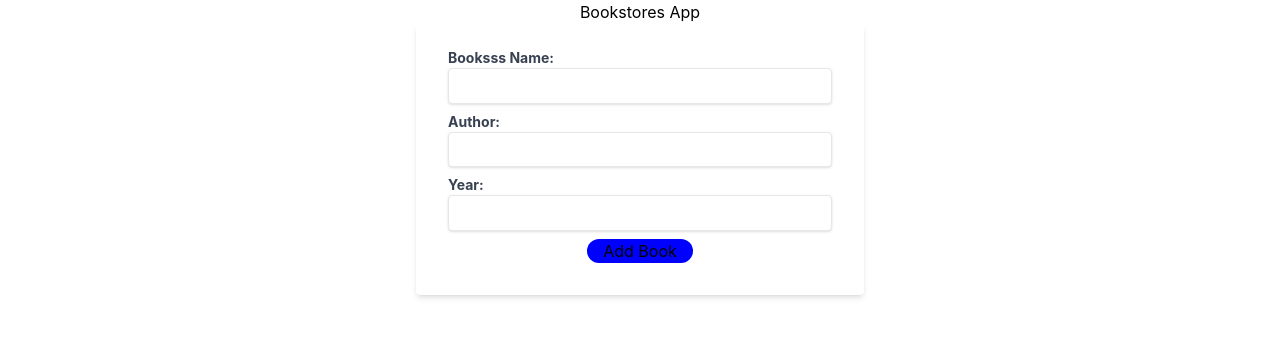
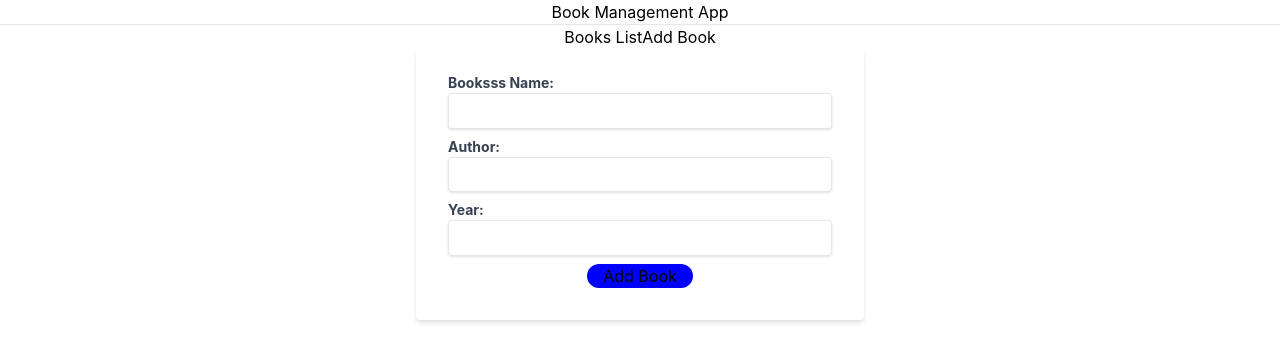
Before and after one commit to musaa99/Bookstore-app, a Next.js app: page / in a window 1280 px wide. Shown: the top 362 px of the page. Built offline with nearby package versions, Linux system fonts and the light colour scheme.

Commit message:
added RTK and modify css

```diff
--- a/package.json
+++ b/package.json
@@ -9,9 +9,11 @@
     "lint": "next lint"
   },
   "dependencies": {
+    "@reduxjs/toolkit": "^1.9.5",
     "next": "13.4.13",
     "react": "18.2.0",
-    "react-dom": "18.2.0"
+    "react-dom": "18.2.0",
+    "react-redux": "^8.1.2"
   },
   "devDependencies": {
     "autoprefixer": "^10.4.14",
--- a/pages/BookStore.jsx
+++ b/pages/BookStore.jsx
@@ -2,6 +2,7 @@
 import React, { useState } from 'react';
 import BookForm from './component/BookForm';
 import BookList from './component/BookList';
+import Header from './header';
 
 
 const BookstoreApp = () => {
@@ -19,7 +20,7 @@ const BookstoreApp = () => {
 
   return (
     <div className=''>
-      <h1 className='text-center'>Bookstores App</h1>
+      <Header/>
       <BookForm addBook={addBook} />
       <BookList books={books} deleteBook={deleteBook} />
     </div>
--- a/pages/_app.js
+++ b/pages/_app.js
@@ -1,7 +1,13 @@
-import '../styles/globals.css'
+import { Provider } from 'react-redux';
+import store from './redux/store';
+import '../styles/globals.css';
 
 function MyApp({ Component, pageProps }) {
-  return <Component {...pageProps} />
+  return (
+    <Provider store={store}>
+      <Component {...pageProps} />
+    </Provider>
+  );
 }
 
-export default MyApp
+export default MyApp;
--- /dev/null
+++ b/pages/header.jsx
@@ -0,0 +1,21 @@
+import React from 'react';
+// import { NavLink } from 'react-router-dom';
+
+const Header = () => {
+  return (
+    <header className='text-center'>
+      <h1>Book Management App</h1>
+      <hr />
+      <div className="flex justify-center items-center">
+        <div to="/" className="link" activeClassName="active" exact>
+          Books List
+        </div>
+        <div to="/add" className="link" activeClassName="active">
+          Add Book
+        </div>
+      </div>
+    </header>
+  );
+};
+
+export default Header;
--- a/pages/index.js
+++ b/pages/index.js
@@ -7,7 +7,7 @@ export default function Home() {
 
 
 	return (
-		<div className='m-auto'>
+		<div className='m-auto '>
 
 			<BookstoreApp/>
 		</div>
--- /dev/null
+++ b/pages/redux/store.jsx
@@ -0,0 +1,10 @@
+import { configureStore } from '@reduxjs/toolkit';
+ import tasksReducer from './tasksSlice';
+
+const store = configureStore({
+  reducer: {
+    tasks: tasksReducer,
+  },
+});
+
+export default store;
--- /dev/null
+++ b/pages/redux/tasksSlice.jsx
@@ -0,0 +1,26 @@
+import { createSlice } from '@reduxjs/toolkit';
+
+const initialState = [];
+
+const tasksSlice = createSlice({
+  name: 'tasks',
+  initialState,
+  reducers: {
+    addTask: (state, action) => {
+      state.push(action.payload);
+    },
+    updateTask: (state, action) => {
+      const index = state.findIndex(task => task.id === action.payload.id);
+      if (index !== -1) {
+        state[index] = action.payload;
+      }
+    },
+    deleteTask: (state, action) => {
+      return state.filter(task => task.id !== action.payload);
+    },
+  },
+});
+
+export const { addTask, updateTask, deleteTask } = tasksSlice.actions;
+
+export default tasksSlice.reducer;
```
Also changed, not shown: 2 other files (tests, documents, lock files or other folders).
